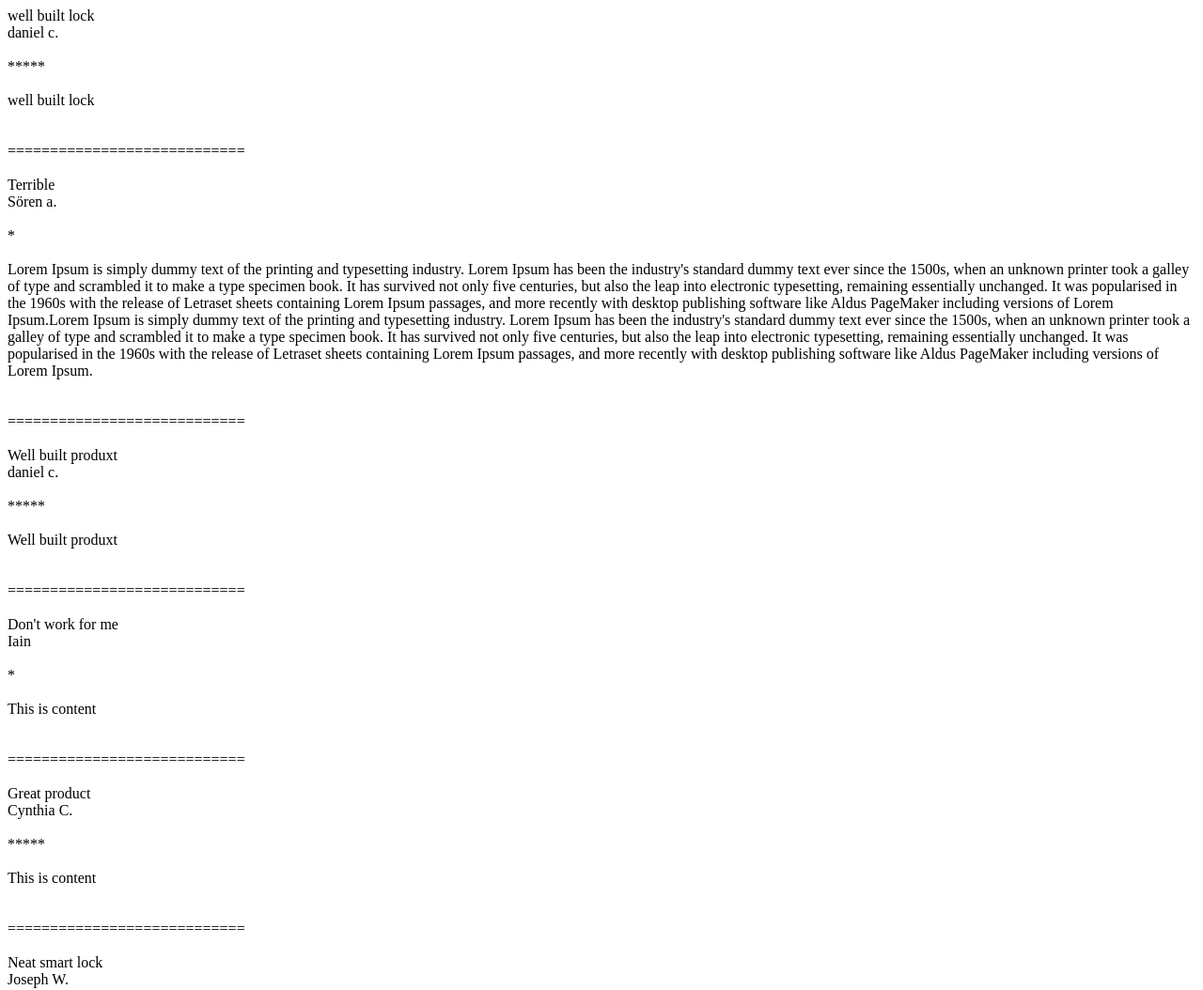
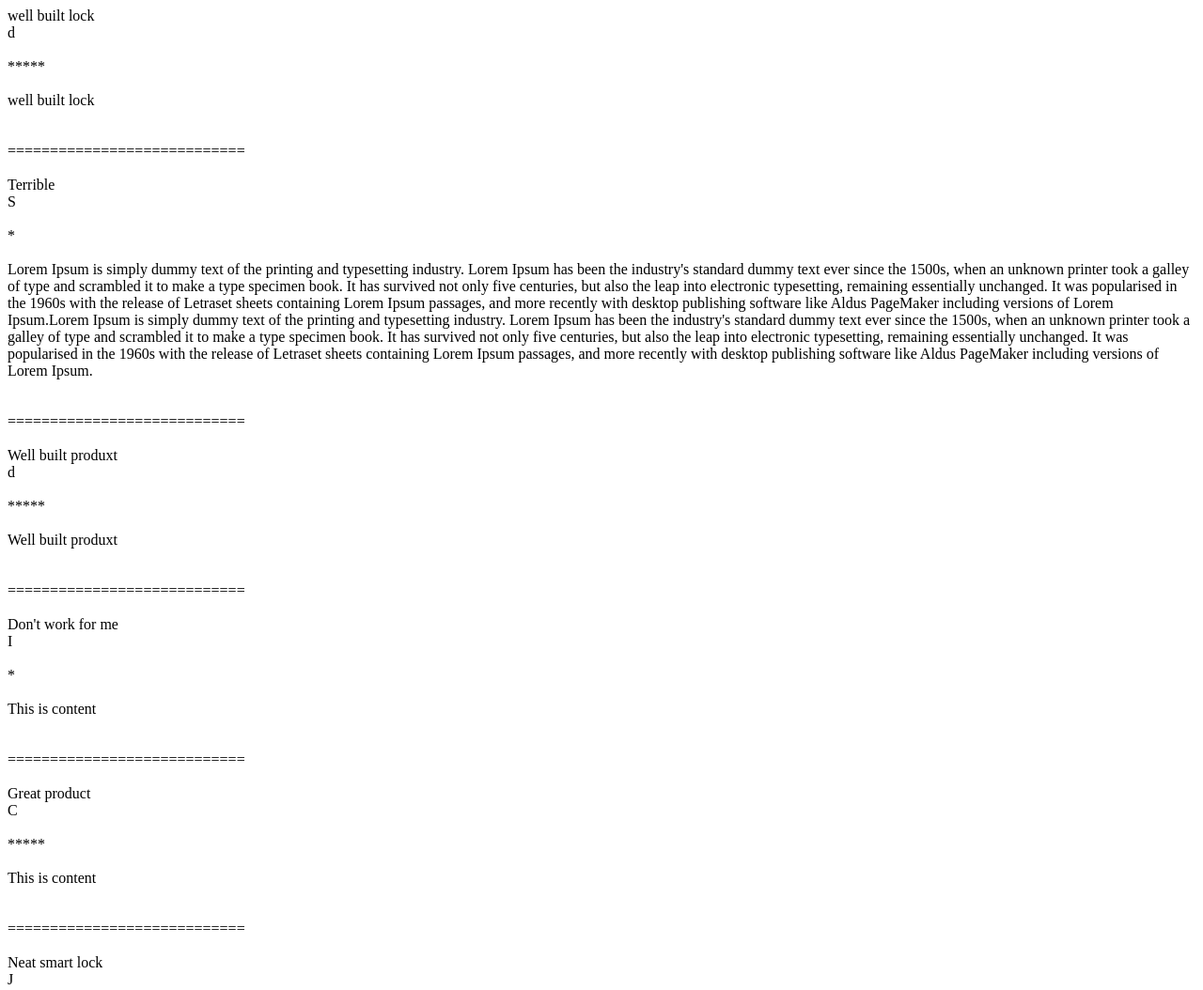
Before and after one commit to coreopados/json, a plain HTML site: page index.html in a window 1280 px wide. Shown: the top 1054 px of the page at 94% size. Drawn offline with Linux system fonts and the light colour scheme.

Commit message:
Update index.html

```diff
--- a/index.html
+++ b/index.html
@@ -26,7 +26,7 @@
             for (var key in data.reviews) {
                 out += '<div class="review-wrap">';
                 out += '<div class="user-review-title">' + data.reviews[key]['title'] + '<br>';
-                out += '<div class="uimage"><span>' + data.reviews[key]['name'] + '</span></div><br>';
+                out += '<div class="uimage"><span>' + data.reviews[key]['name'].slice(0, 1) + '</span></div><br>';
                 if (data.reviews[key]['score'] === 5) {
                     out += '<div class="score"><span>*</span><span>*</span><span>*</span><span>*</span><span>*</span></div><br>';
                 } else if (data.reviews[key]['score'] === 4) {
```
